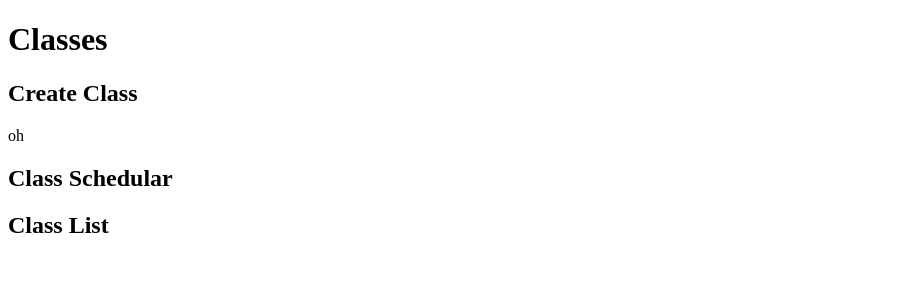
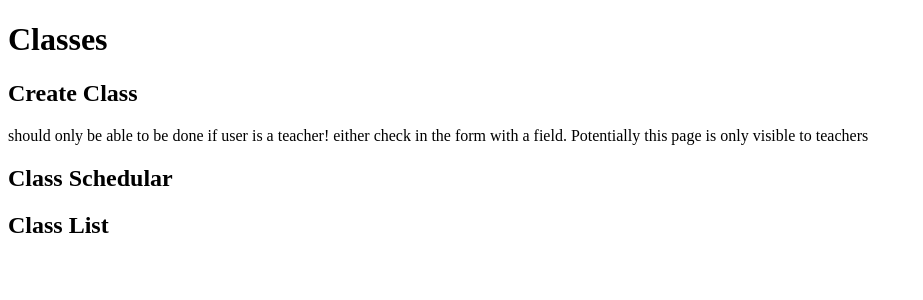
Before and after one commit to jmcwhirter1608/CookingMania, a PHP site: page /Shri.php in a window 1280 px wide. Shown: the part 114-414 px from the top of the page, without its empty margins (0-923 px from the left). Run offline with PHP 8.4, Linux system fonts and the light colour scheme.

Commit message:
Update Shri.php

```diff
--- a/Shri.php
+++ b/Shri.php
@@ -10,7 +10,8 @@
     <?php include "navbar.php"?>
     <h1>Classes</h1>
     <h2>Create Class</h2>
-    <p>oh</p>
+    <p>should only be able to be done if user is a teacher! either check in the form with a field. Potentially this page is only visible to teachers</p>
+
     <h2>Class Schedular</h2>
     <h2>Class List</h2>
 
```
